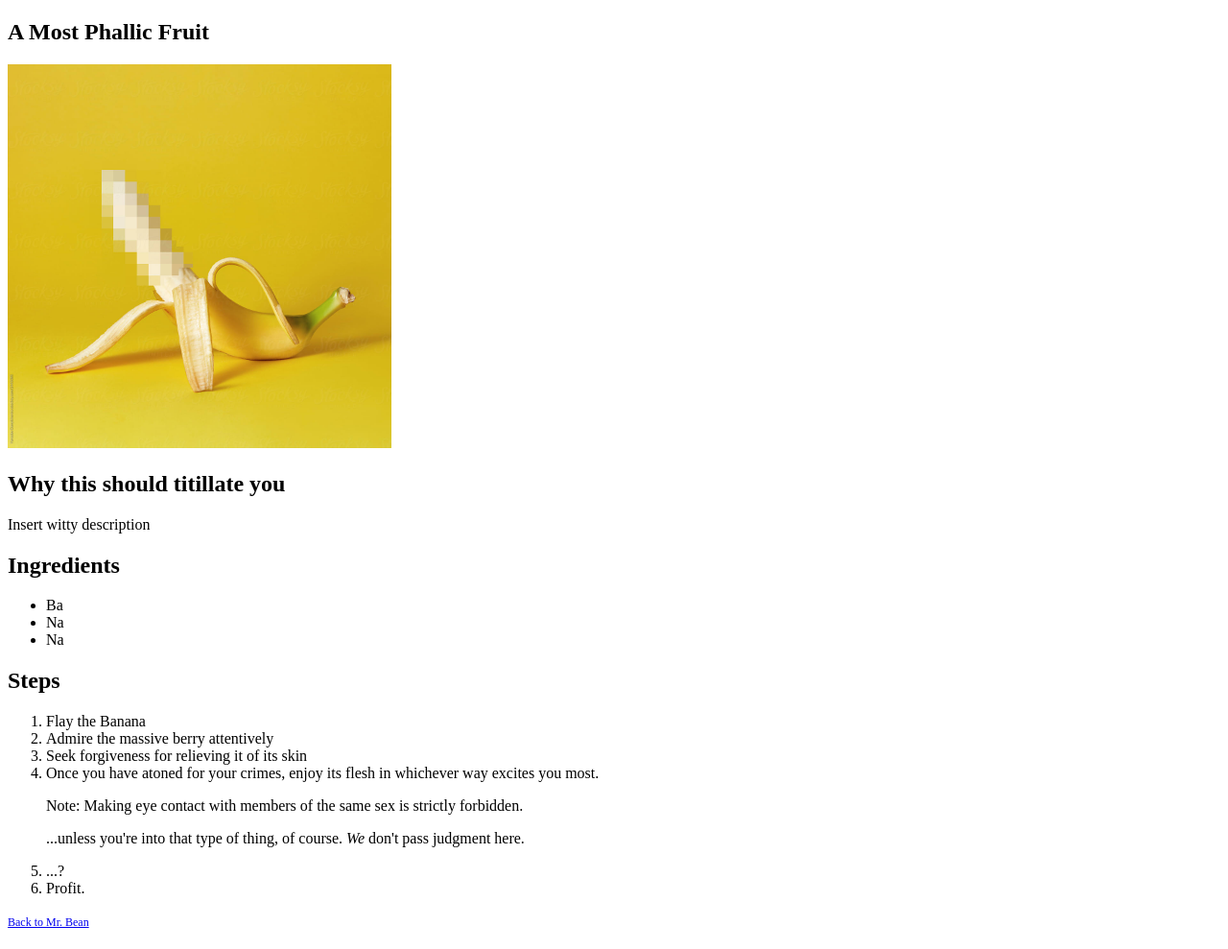
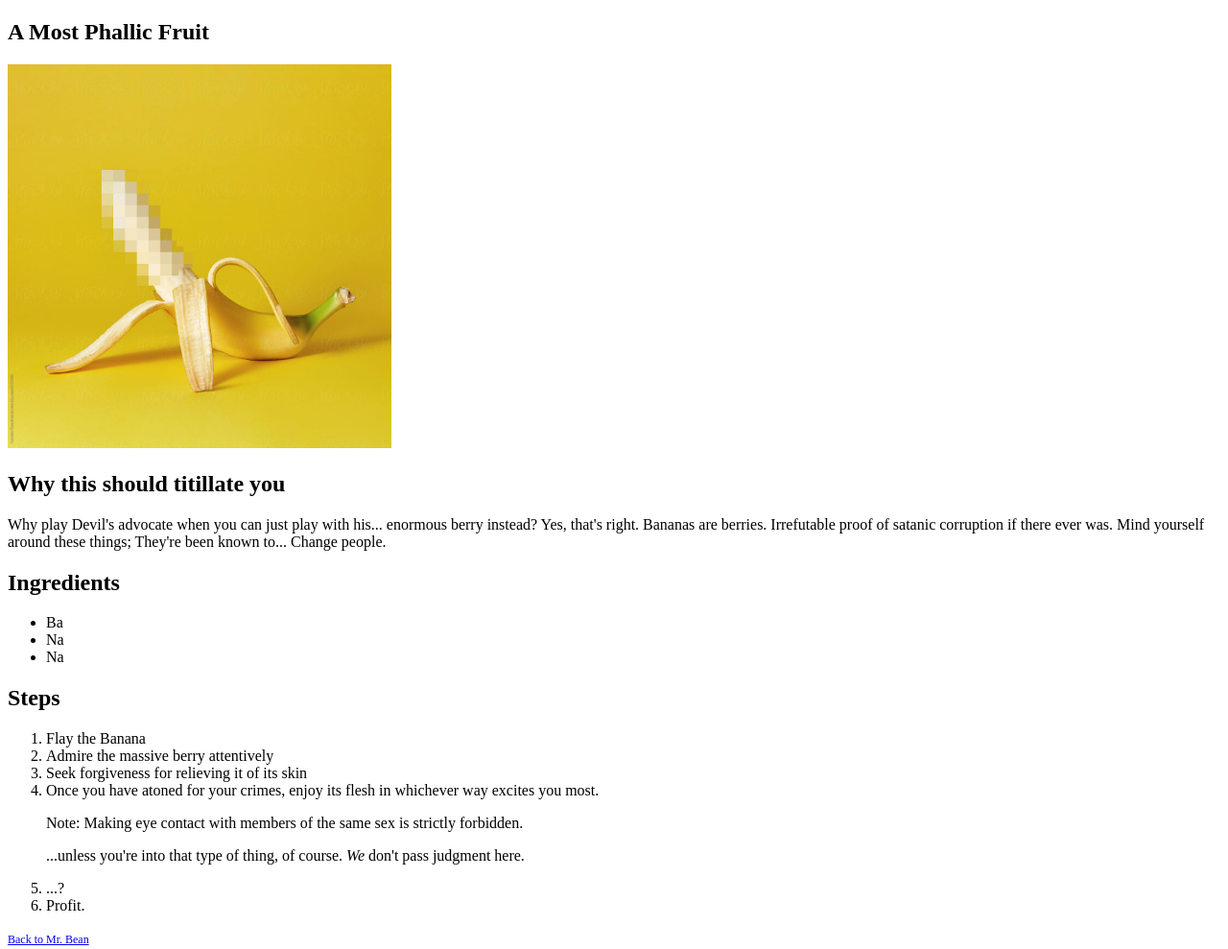
Before and after one commit to BadAdviceBison/odin-recipes, a plain HTML site: page recipes/BananaTime.html in a window 1280 px wide. Shown: the whole page at 96% size. Drawn offline with Linux system fonts and the light colour scheme.

Commit message:
Add description to BananaTime

```diff
--- a/recipes/BananaTime.html
+++ b/recipes/BananaTime.html
@@ -12,7 +12,7 @@
         <img src="../img/Banana.jpg" alt="A glass of water with ice" height="400" width="400">
         <br>
         <h2>Why this should titillate you</h2>
-        <p>Insert witty description</p>
+        <p>Why play Devil's advocate when you can just play with his... enormous berry instead? Yes, that's right. Bananas are berries. Irrefutable proof of satanic corruption if there ever was. Mind yourself around these things; They're been known to... Change people.</p>
     </section>
     <section>
         <h2>Ingredients</h2>
```
